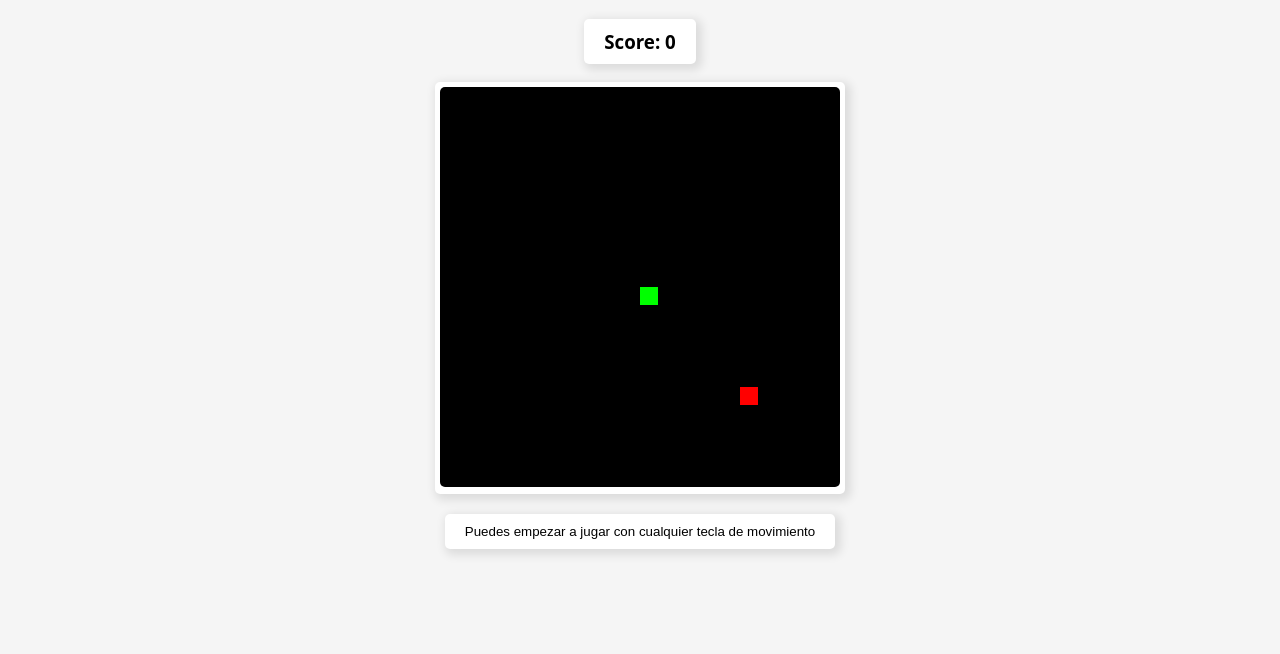
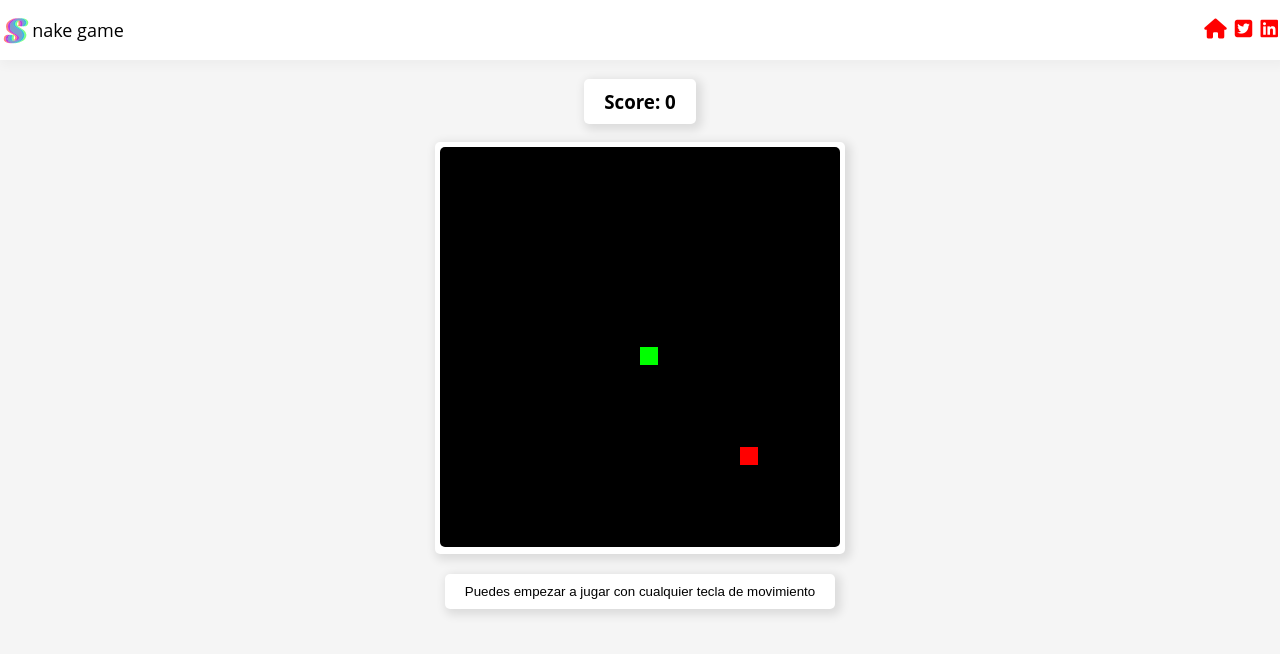
Before and after one commit to makinox/Snake-game, a plain HTML site: page index.html in a window 1280 px wide. Drawn offline with Linux system fonts and the light colour scheme.

Commit message:
[ADD] Icons & navbar

```diff
--- a/index.html
+++ b/index.html
@@ -5,8 +5,32 @@
     <meta name="viewport" content="width=device-width, initial-scale=1.0" />
     <title>Snake game</title>
     <link rel="stylesheet" href="styles.css"></link>
+    <script src="https://kit.fontawesome.com/307e2eecdc.js" crossorigin="anonymous"></script>
+    <link rel="manifest" href="/manifest.webmanifest" crossorigin="anonymous">
+    <link rel="icon" href="/images/Logo.svg">
   </head>
   <body>
+    <nav class="game-navbar">
+      <section>
+        <div>
+          <img src="/images/Logo.svg" alt="Logo snake">
+          <span>nake game</span>
+        </div>
+
+        <div>
+          <a target="_blank" href="https://jesusbossa.dev">
+            <i class="fas fa-home"></i>
+          </a>
+          <a target="_blank" href="https://twitter.com/jesMakinox">
+            <i class="fab fa-twitter-square"></i>
+          </a>
+          <a target="_blank" href="https://www.linkedin.com/in/makinox">
+            <i class="fab fa-linkedin"></i>
+          </a>
+        </div>
+      </section>
+    </nav>
+
     <article class="article-modal">
       <span class="article-modal-span" id="modal">Modal content</span>
     </article>
--- a/styles.css
+++ b/styles.css
@@ -12,6 +12,49 @@ body {
     'Helvetica Neue', sans-serif;
   -webkit-font-smoothing: antialiased;
   -moz-osx-font-smoothing: grayscale;
+}
+
+.game-navbar {
+  box-shadow: 3px 3px 10px 3px rgba(0, 0, 0, 0.03);
+  background-color: #fff;
+}
+
+.game-navbar section {
+  justify-content: space-between;
+  align-items: center;
+  max-width: 1324px;
+  margin: 0px auto;
+  display: flex;
+  width: auto;
+}
+
+.game-navbar section div:first-of-type {
+  display: flex;
+  align-items: center;
+}
+
+.game-navbar section div:first-of-type img {
+  height: 60px;
+}
+
+.game-navbar section div:first-of-type span {
+  font-size: 18px;
+}
+
+.game-navbar section div:last-of-type a {
+  text-decoration: none;
+}
+
+.game-navbar section div:last-of-type i {
+  transition: all 0.3s ease 0s;
+  color: #ff0000;
+  cursor: pointer;
+  font-size: 20px;
+  margin: 0 2px;
+}
+
+.game-navbar section div:last-of-type i:hover {
+  color: #00ff00;
 }
 
 .section-header {
```
Also changed, not shown: images/Logo.svg (added), manifest.webmanifest (added).
